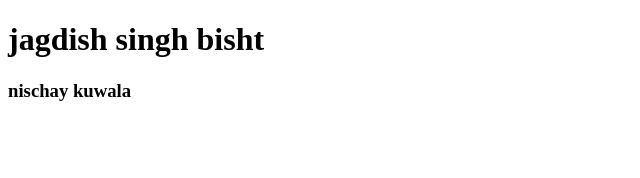
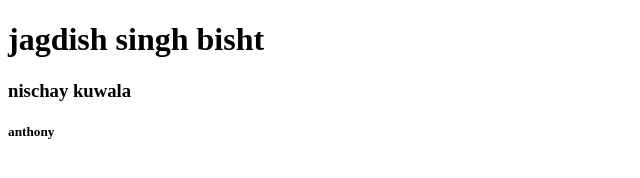
Before and after one commit to Jagdish-bisht/Git-Merge, a plain HTML site: page index.html in a window 1280 px wide. Shown: the full height of the page, 0-640 px from the left. Drawn offline with Linux system fonts and the light colour scheme.

Commit message:
adding anthony name to the end

```diff
--- a/index.html
+++ b/index.html
@@ -10,5 +10,7 @@
 
     <h3>nischay kuwala
     </h3>
+
+    <h5>anthony</h5>
 </body>
 </html>
```
